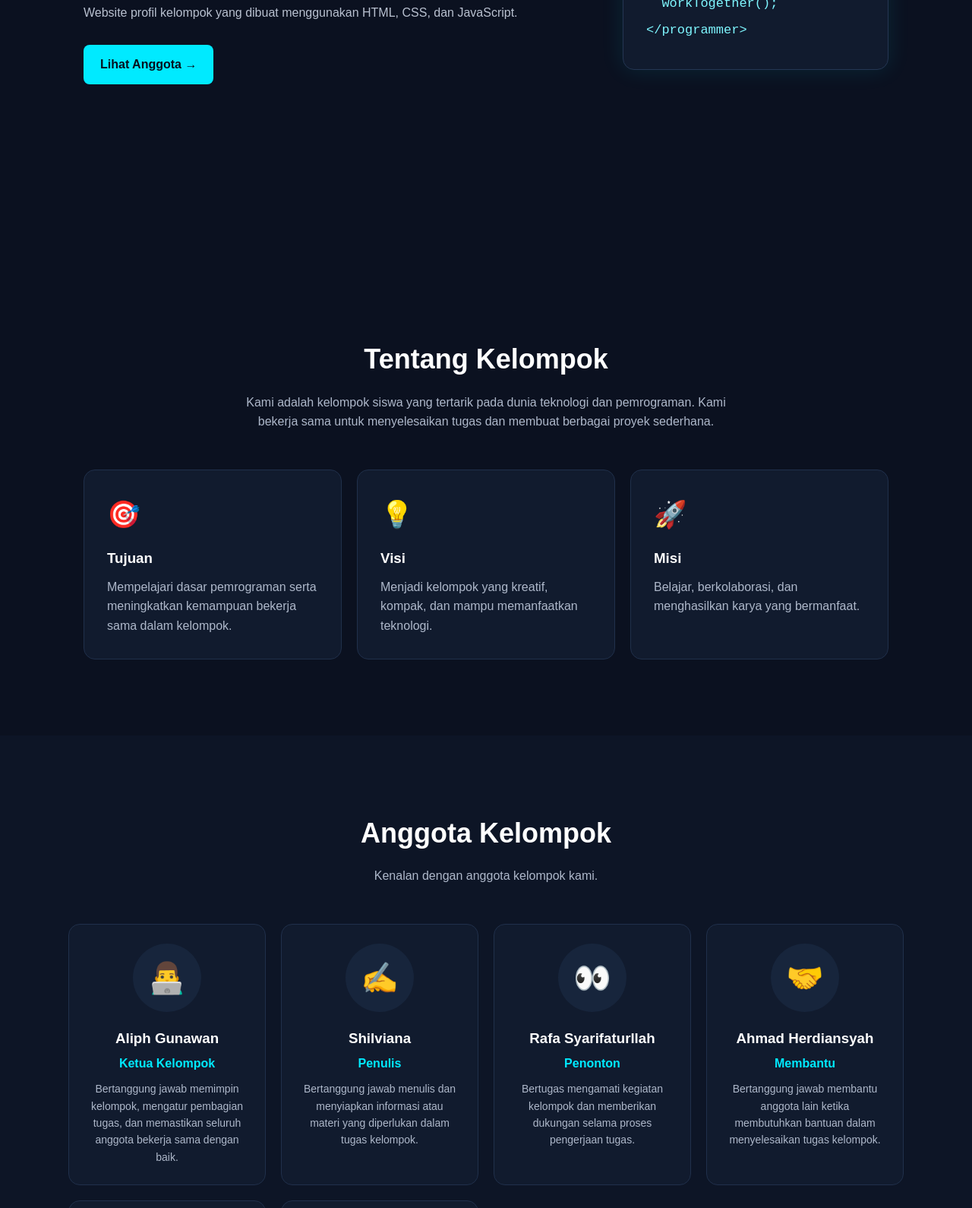
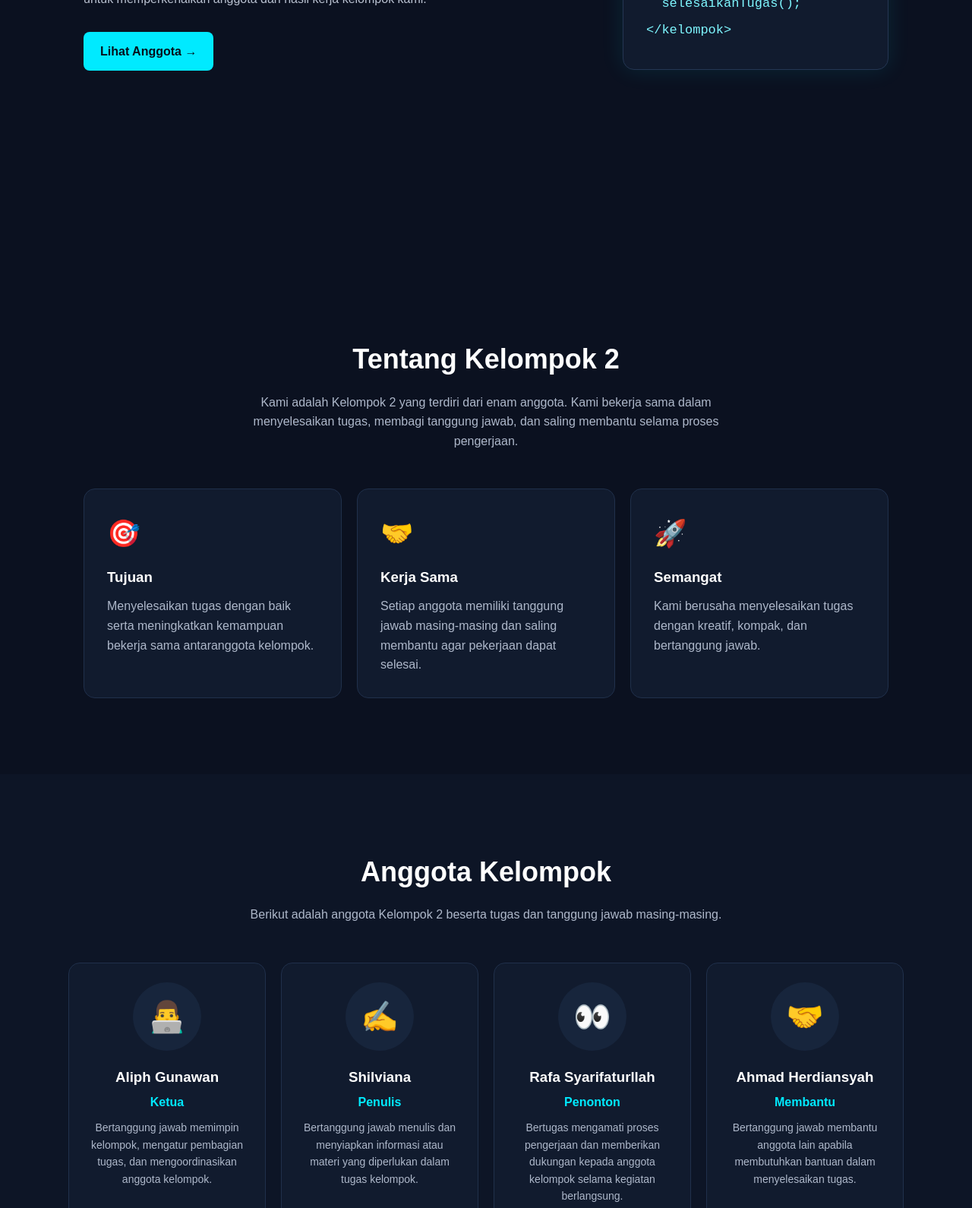
Before and after one commit to alipgunawan285-tech/profil-kelompok, a plain HTML site: page index.html in a window 1280 px wide. Shown: the part 456-2046 px from the top of the page at 76% size. Drawn offline with Linux system fonts and the light colour scheme.

Commit message:
Update index.html

```diff
--- a/index.html
+++ b/index.html
@@ -3,9 +3,7 @@
 <head>
     <meta charset="UTF-8">
     <meta name="viewport" content="width=device-width, initial-scale=1.0">
-
-    <title>Profil Kelompok Programmer</title>
-
+    <title>Profil Kelompok 2</title>
     <link rel="stylesheet" href="style.css">
 </head>
 
@@ -14,7 +12,10 @@
     <!-- NAVBAR -->
     <header>
         <nav class="navbar">
-            <div class="logo">&lt;KelompokIT/&gt;</div>
+
+            <div class="logo">
+                &lt;Kelompok2/&gt;
+            </div>
 
             <ul class="nav-menu">
                 <li><a href="#home">Home</a></li>
@@ -24,6 +25,7 @@
             </ul>
 
             <button id="themeButton">🌙</button>
+
         </nav>
     </header>
 
@@ -33,15 +35,18 @@
 
         <div class="hero-content">
 
-            <p class="small-title">WELCOME TO OUR WEBSITE</p>
+            <p class="small-title">
+                WELCOME TO OUR WEBSITE
+            </p>
 
             <h1>
-                Kelompok <span>Programmer</span>
+                Kelompok <span>2</span>
             </h1>
 
             <p>
-                Website profil kelompok yang dibuat menggunakan
-                HTML, CSS, dan JavaScript.
+                Selamat datang di website profil Kelompok 2.
+                Website ini dibuat sebagai media untuk memperkenalkan
+                anggota dan hasil kerja kelompok kami.
             </p>
 
             <a href="#anggota" class="button">
@@ -50,12 +55,15 @@
 
         </div>
 
+
         <div class="code-box">
-            <p>&lt;programmer&gt;</p>
-            <p>&nbsp;&nbsp;createWebsite();</p>
-            <p>&nbsp;&nbsp;learnCoding();</p>
-            <p>&nbsp;&nbsp;workTogether();</p>
-            <p>&lt;/programmer&gt;</p>
+
+            <p>&lt;kelompok&gt;</p>
+            <p>&nbsp;&nbsp;kerjaSama();</p>
+            <p>&nbsp;&nbsp;belajarBersama();</p>
+            <p>&nbsp;&nbsp;selesaikanTugas();</p>
+            <p>&lt;/kelompok&gt;</p>
+
         </div>
 
     </section>
@@ -64,41 +72,59 @@
     <!-- PROFIL -->
     <section id="profil" class="section">
 
-        <h2>Tentang Kelompok</h2>
+        <h2>Tentang Kelompok 2</h2>
 
         <p class="section-description">
-            Kami adalah kelompok siswa yang tertarik pada dunia teknologi
-            dan pemrograman. Kami bekerja sama untuk menyelesaikan tugas
-            dan membuat berbagai proyek sederhana.
+            Kami adalah Kelompok 2 yang terdiri dari enam anggota.
+            Kami bekerja sama dalam menyelesaikan tugas,
+            membagi tanggung jawab, dan saling membantu
+            selama proses pengerjaan.
         </p>
+
 
         <div class="info-container">
 
             <div class="info-card">
+
                 <div class="icon">🎯</div>
+
                 <h3>Tujuan</h3>
+
                 <p>
-                    Mempelajari dasar pemrograman serta meningkatkan
-                    kemampuan bekerja sama dalam kelompok.
+                    Menyelesaikan tugas dengan baik serta
+                    meningkatkan kemampuan bekerja sama
+                    antaranggota kelompok.
                 </p>
+
             </div>
 
+
             <div class="info-card">
-                <div class="icon">💡</div>
-                <h3>Visi</h3>
+
+                <div class="icon">🤝</div>
+
+                <h3>Kerja Sama</h3>
+
                 <p>
-                    Menjadi kelompok yang kreatif, kompak,
-                    dan mampu memanfaatkan teknologi.
+                    Setiap anggota memiliki tanggung jawab
+                    masing-masing dan saling membantu
+                    agar pekerjaan dapat selesai.
                 </p>
+
             </div>
 
+
             <div class="info-card">
+
                 <div class="icon">🚀</div>
-                <h3>Misi</h3>
+
+                <h3>Semangat</h3>
+
                 <p>
-                    Belajar, berkolaborasi, dan menghasilkan
-                    karya yang bermanfaat.
+                    Kami berusaha menyelesaikan tugas
+                    dengan kreatif, kompak, dan bertanggung jawab.
                 </p>
+
             </div>
 
         </div>
@@ -112,10 +138,13 @@
         <h2>Anggota Kelompok</h2>
 
         <p class="section-description">
-            Kenalan dengan anggota kelompok kami.
+            Berikut adalah anggota Kelompok 2 beserta
+            tugas dan tanggung jawab masing-masing.
         </p>
 
+
         <div class="members">
+
 
             <!-- ALIPH -->
             <div class="member-card">
@@ -126,12 +155,14 @@
 
                 <h3>Aliph Gunawan</h3>
 
-                <p class="role">Ketua Kelompok</p>
+                <p class="role">
+                    Ketua
+                </p>
 
                 <p>
                     Bertanggung jawab memimpin kelompok,
-                    mengatur pembagian tugas, dan memastikan
-                    seluruh anggota bekerja sama dengan baik.
+                    mengatur pembagian tugas, dan
+                    mengoordinasikan anggota kelompok.
                 </p>
 
             </div>
@@ -146,7 +177,9 @@
 
                 <h3>Shilviana</h3>
 
-                <p class="role">Penulis</p>
+                <p class="role">
+                    Penulis
+                </p>
 
                 <p>
                     Bertanggung jawab menulis dan menyiapkan
@@ -166,12 +199,14 @@
 
                 <h3>Rafa Syarifaturllah</h3>
 
-                <p class="role">Penonton</p>
+                <p class="role">
+                    Penonton
+                </p>
 
                 <p>
-                    Bertugas mengamati kegiatan kelompok
-                    dan memberikan dukungan selama proses
-                    pengerjaan tugas.
+                    Bertugas mengamati proses pengerjaan
+                    dan memberikan dukungan kepada anggota
+                    kelompok selama kegiatan berlangsung.
                 </p>
 
             </div>
@@ -186,12 +221,14 @@
 
                 <h3>Ahmad Herdiansyah</h3>
 
-                <p class="role">Membantu</p>
+                <p class="role">
+                    Membantu
+                </p>
 
                 <p>
                     Bertanggung jawab membantu anggota lain
-                    ketika membutuhkan bantuan dalam
-                    menyelesaikan tugas kelompok.
+                    apabila membutuhkan bantuan dalam
+                    menyelesaikan tugas.
                 </p>
 
             </div>
@@ -206,12 +243,14 @@
 
                 <h3>Alfin S. Alamsyah</h3>
 
-                <p class="role">Membantu</p>
+                <p class="role">
+                    Membantu
+                </p>
 
                 <p>
                     Bertanggung jawab membantu anggota lain
-                    serta ikut memastikan pekerjaan kelompok
-                    dapat diselesaikan dengan baik.
+                    serta mendukung proses pengerjaan
+                    tugas kelompok.
                 </p>
 
             </div>
@@ -226,7 +265,9 @@
 
                 <h3>Febriano Choirul Umam</h3>
 
-                <p class="role">Print</p>
+                <p class="role">
+                    Print
+                </p>
 
                 <p>
                     Bertanggung jawab mengurus proses
@@ -235,6 +276,7 @@
                 </p>
 
             </div>
+
 
         </div>
 
@@ -246,27 +288,46 @@
 
         <h2>Tugas Kelompok</h2>
 
+
         <div class="project">
 
             <div class="project-text">
 
-                <p class="small-title">PROJECT</p>
+                <p class="small-title">
+                    PROJECT KELOMPOK 2
+                </p>
 
-                <h3>Website Profil Kelompok</h3>
+                <h3>
+                    Website Profil Kelompok
+                </h3>
 
                 <p>
-                    Website ini dibuat sebagai bagian dari tugas
-                    pembelajaran teknologi informasi dan pemrograman.
-                    Website dikembangkan menggunakan tiga teknologi utama:
+                    Website ini dibuat sebagai bagian dari
+                    tugas pembelajaran. Website digunakan
+                    untuk memperkenalkan Kelompok 2,
+                    anggota kelompok, serta pembagian
+                    tugas masing-masing anggota.
                 </p>
 
+
                 <ul>
-                    <li>HTML — membuat struktur halaman</li>
-                    <li>CSS — mengatur tampilan website</li>
-                    <li>JavaScript — memberikan interaksi</li>
+
+                    <li>
+                        HTML — membuat struktur website
+                    </li>
+
+                    <li>
+                        CSS — membuat tampilan website
+                    </li>
+
+                    <li>
+                        JavaScript — membuat website lebih interaktif
+                    </li>
+
                 </ul>
 
             </div>
+
 
             <div class="tech">
 
@@ -295,14 +356,16 @@
     <!-- FOOTER -->
     <footer>
 
-        <h3>&lt;KelompokIT/&gt;</h3>
+        <h3>
+            &lt;Kelompok2/&gt;
+        </h3>
 
         <p>
-            Website Profil Kelompok Programmer
+            Website Profil Kelompok 2
         </p>
 
         <p class="copyright">
-            © 2026 Kelompok Programmer
+            © 2026 Kelompok 2
         </p>
 
     </footer>
```
